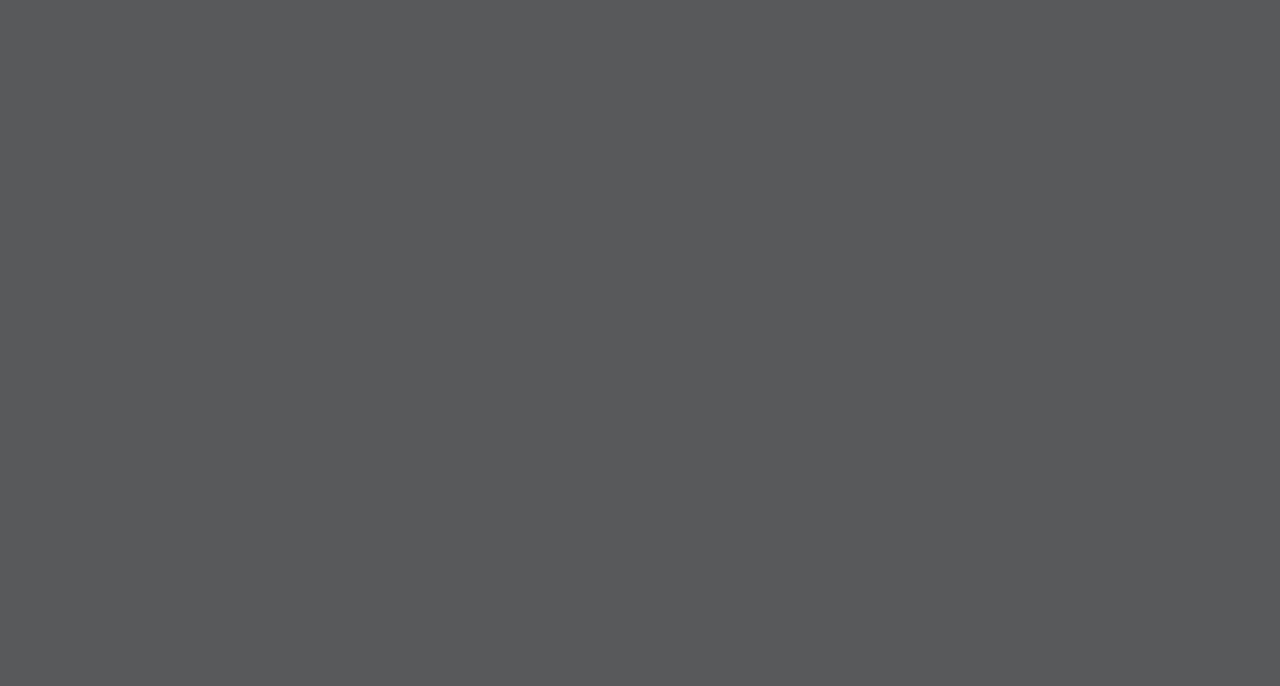
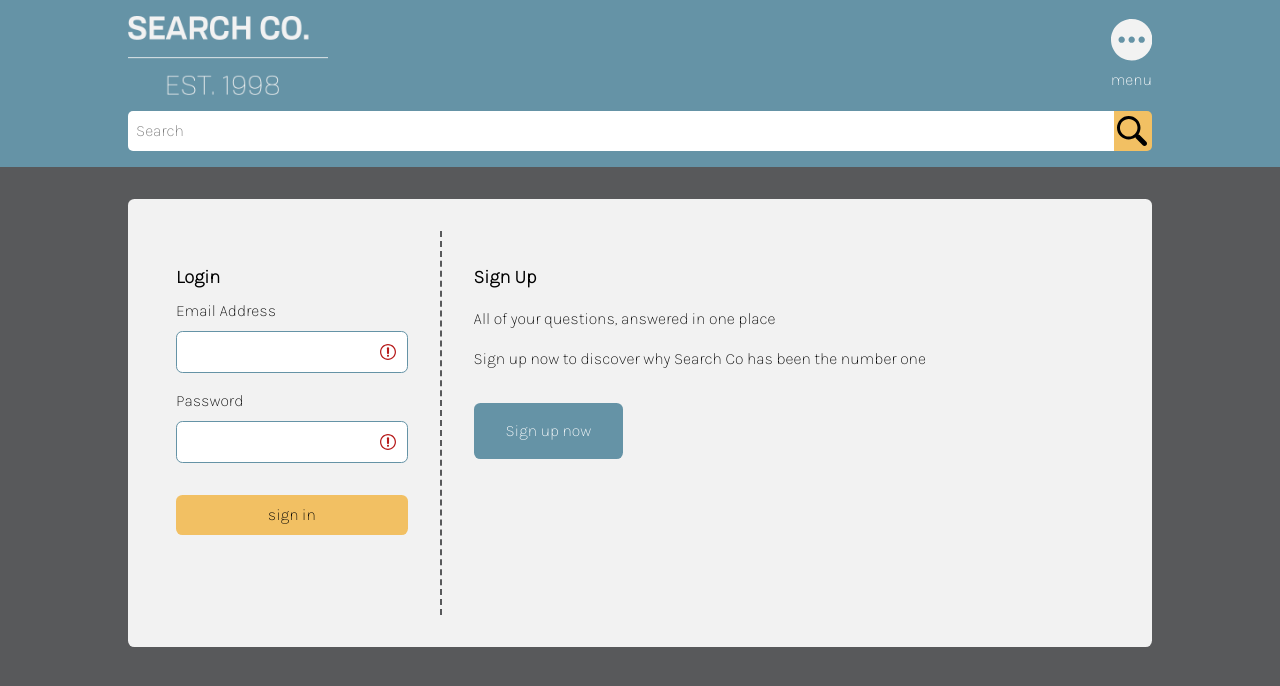
Before and after one commit to iilmi2/WebDevClassWork, a plain HTML site: page demo-form-styling-start/index.html in a window 1280 px wide. Drawn offline with Linux system fonts and the light colour scheme.

Commit message:
End of Class

```diff
--- a/demo-form-styling-start/css/styles.css
+++ b/demo-form-styling-start/css/styles.css
@@ -14,6 +14,12 @@
 }
 
 .sr-only {
+	position: absolute;
+	left: -10000px;
+	top: auto;
+	width: 1px;
+	height: 1px;
+	overflow: hidden;
 
 }
 
@@ -25,23 +31,137 @@ body {
 }
 
 /* Header */
-
+header{
+	background-color: var(--blue);
+	padding: 1rem;
+}
+.upper-header{
+	display: flex;
+	justify-content: space-between;
+	align-items: center;
+	margin-bottom: 1rem;
+}
+.menu-toggle{
+	color: white;
+}
+.menu-toggle svg{
+	fill: var(--white);
+}
+.upper-header a{
+	flex-basis: 200px;
+}
 
 
 /* Search Form */
 
 
+input[type=search]{
+	padding: 0.5rem;
+	border-radius: 5px 0px 0px 5px;
+	border: none;
+	width: 100%;
+}
+.magnify{
+	position: relative;
+	width: 40px;
+}
+.magnify input{
+	background-color: var(--orange);
+	color: white;
+	border: 0;
+	border-radius: 0px 5px 5px 0px;
+	outline: 0;
+	cursor: pointer;
+	width: 100%;
+	height: 40px;
+}
+.magnify svg{
+	position: absolute;
+	top: 5px;
+	right: 5px;
+	width: 30px;
+}
+header form{
+	display: flex;
+}
 
+main .container{
+	background-color: var(--white);
+	padding: 2rem 1rem;
+	border-radius: 6.4px;
+}
+main{
+	padding: 2rem 1rem;
+}
 /* Login Form */
 
+main form{
+	display: flex;
+	flex-direction: column;
+	gap: 0.5rem;
+}
+main form label{
+	margin-top: 0.5rem;
+}
+main input[type=submit]{
+	margin-top: 1.5rem;
+	background-color: var(--orange);
+	border: unset;
+	cursor: pointer;
+	margin-bottom: 3rem;
+}
+main form input{
+	padding: 0.5rem;
+	background-color: white;
+	border: 1px solid var(--blue);
+	border-radius: 0.4rem;
 
+}
+input[type=email]:invalid, input[type=password]:invalid{
+	background: url(../img/exclamation.svg) 95% / 1rem white no-repeat;
 
+}
+input[type=email]:valid, input[type=password]:valid{
+	background: url(../img/check.svg) 95% / 1rem white no-repeat;
+
+}
+.login{
+	border-bottom: 2px dashed var(--grey);
+}
 /* Sign-Up Area */
-
+.sign-up{
+	padding-top: 2rem;
+}
+.sign-up p{
+	padding-top: 1rem;
+}
+.sign-up a{
+	background-color:var(--blue);
+	color: white;
+	text-decoration: none;
+	border-radius: 0.4rem;
+	padding: 1rem 2rem;
+	margin-top: 2rem;
+	display: inline-block;
+}
 
 
 /* Media Queries */
 
 @media screen and (min-width: 720px) {
+	main .container{
+		display: flex;
+
+	}
+	.login{
+		border-bottom: none;
+		border-right: 2px dashed var(--grey);
+		width: 30%;
+		padding: 2rem;
+		flex-shrink: 0;
+	}
+	.sign-up{
+		padding: 2rem;
+	}
 
 }
--- a/demo-form-styling-start/index.html
+++ b/demo-form-styling-start/index.html
@@ -20,8 +20,24 @@
     <header>
         <div class="container">
             <div class="upper-header">
-
+                <a href="#"><img src="img/logo.png" alt="logo"></a>
+                <div class="menu-toggle">
+                    <svg enable-background="new 0 0 455 455" version="1.1" viewBox="0 0 455 455" xml:space="preserve" xmlns="http://www.w3.org/2000/svg">
+                        <path d="m227.5 0c-125.64 0-227.5 101.86-227.5 227.5s101.86 227.5 227.5 227.5 227.5-101.86 227.5-227.5-101.86-227.5-227.5-227.5zm-110 262.5c-19.299 0-35-15.701-35-35s15.701-35 35-35 35 15.701 35 35-15.701 35-35 35zm110 0c-19.299 0-35-15.701-35-35s15.701-35 35-35 35 15.701 35 35-15.701 35-35 35zm110 0c-19.299 0-35-15.701-35-35s15.701-35 35-35 35 15.701 35 35-15.701 35-35 35z"/>
+                        </svg>
+                    <p>menu</p>
+                </div>
             </div> <!-- end of .upper-header -->
+            <form action="#" method="get" role="searchbox">
+                <label for="search" class="sr-only">Search</label>
+                <input type="search" id="search" name="search" placeholder="Search">
+                <div class="magnify">
+                    <input type="submit" value="&emsp;">
+                    <svg enable-background="new 0 0 30.239 30.239" version="1.1" viewBox="0 0 30.239 30.239" xml:space="preserve" xmlns="http://www.w3.org/2000/svg">
+                        <path d="m20.194 3.46c-4.613-4.613-12.121-4.613-16.734 0-4.612 4.614-4.612 12.121 0 16.735 4.108 4.107 10.506 4.547 15.116 1.34 0.097 0.459 0.319 0.897 0.676 1.254l6.718 6.718c0.979 0.977 2.561 0.977 3.535 0 0.978-0.978 0.978-2.56 0-3.535l-6.718-6.72c-0.355-0.354-0.794-0.577-1.253-0.674 3.209-4.611 2.769-11.008-1.34-15.118zm-2.121 14.614c-3.444 3.444-9.049 3.444-12.492 0-3.442-3.444-3.442-9.048 0-12.492 3.443-3.443 9.048-3.443 12.492 0 3.444 3.444 3.444 9.048 0 12.492z"/>
+                    </svg>
+                </div>
+            </form>
 
         </div> <!-- end of .contianer -->
     </header>
@@ -29,10 +45,21 @@
     <main>
         <div class="container">
             <div class="login">
-
+                <h3>Login</h3>
+                <form action="#" method="post">
+                    <label for="email" >Email Address</label>
+                    <input type="email" id="email" name="email" required>
+                    <label for="password" >Password</label>
+                    <input type="password" id="password" name="password" required>
+                    <input type="submit" value="sign in">
+                </form>
             </div> <!-- end of .login -->
 
             <div class="sign-up">
+                <h3>Sign Up</h3>
+                <p>All of your questions, answered in one place</p>
+                <p>Sign up now to discover why Search Co has been the number one</p>
+                <a href="#" class="btn" >Sign up now</a>
 
             </div> <!-- end of .sign-up -->
         </div> <!-- end of .container -->
```
